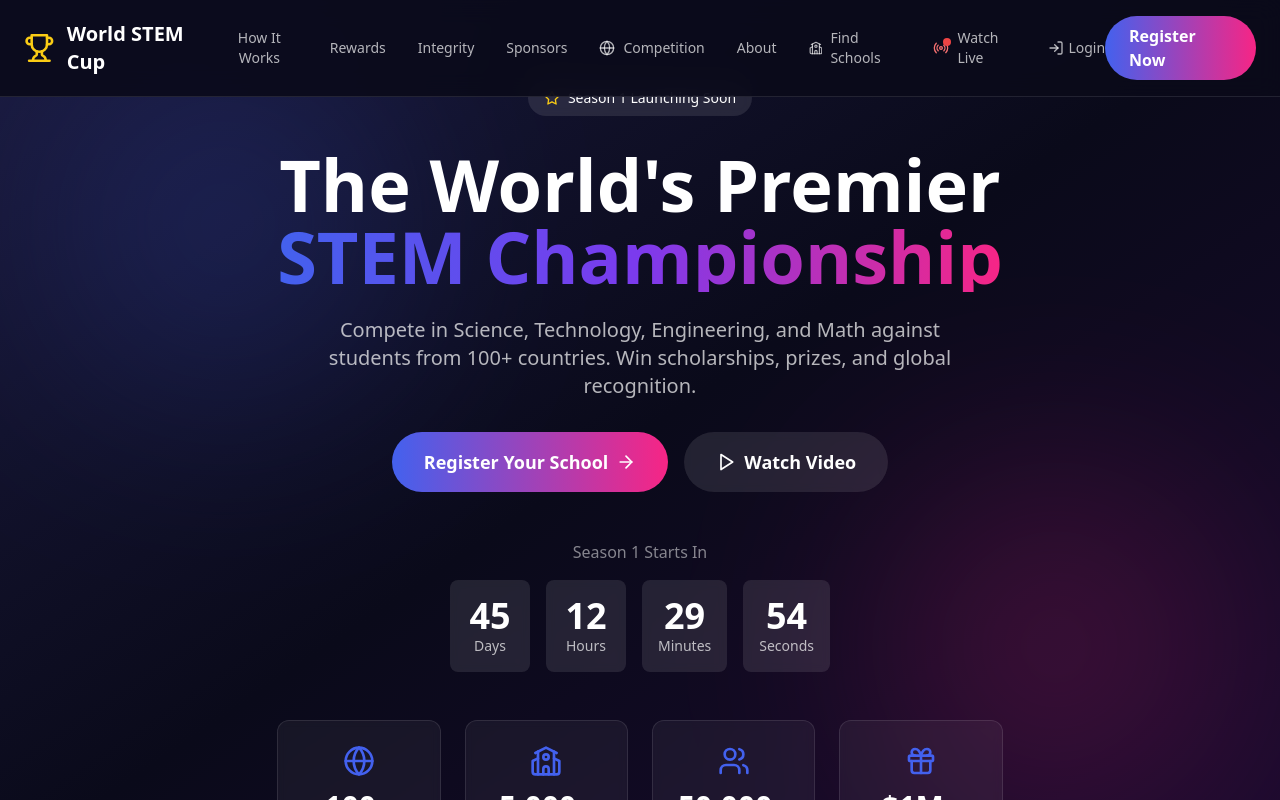
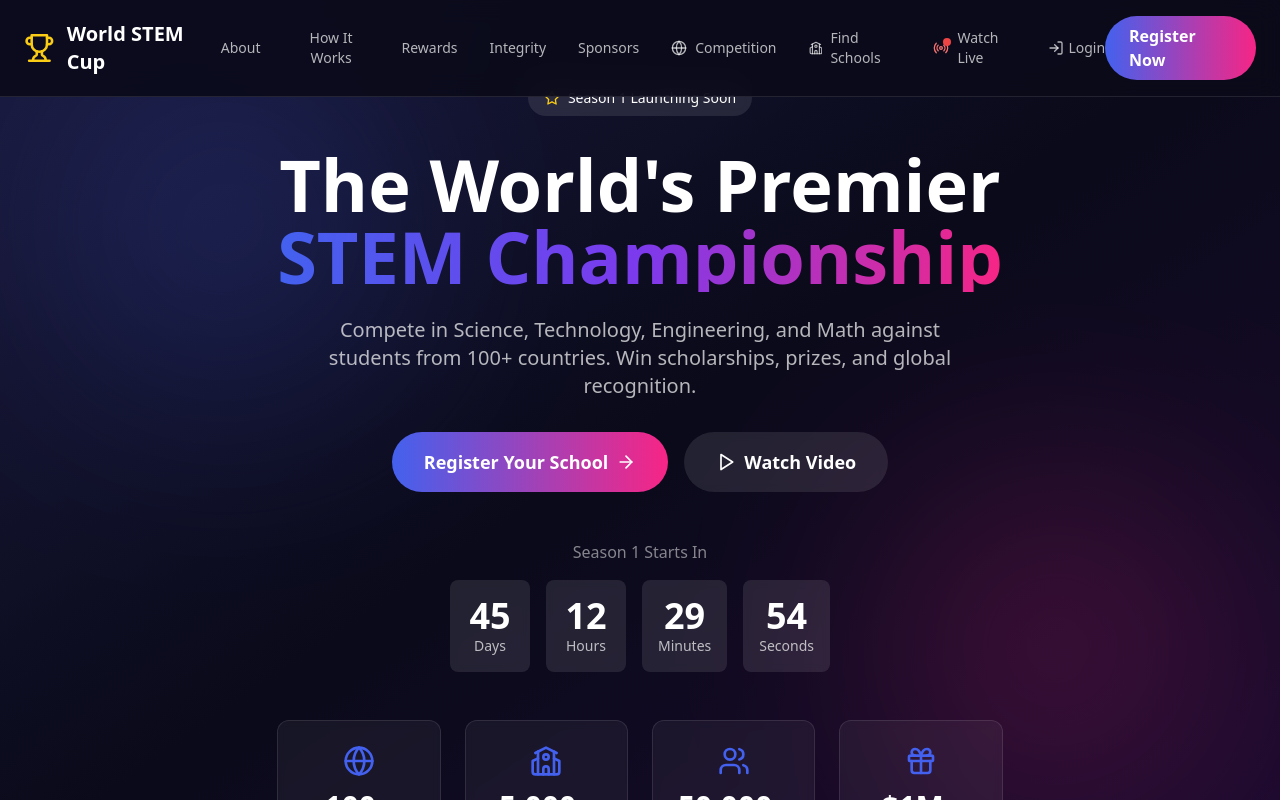
Before and after one commit to fculha/world-stem-cup-launch, a React (Vite) app: page / in a window 1280 px wide. Shown: the top 800 px of the page. Built offline with nearby package versions, Linux system fonts and the light colour scheme; no server answers.

Commit message:
Move About link to leftmost position in navigation
Co-Authored-By: fculha62@gmail.com <fculha62@gmail.com>

```diff
--- a/src/App.tsx
+++ b/src/App.tsx
@@ -396,6 +396,12 @@ function App() {
             <span className="text-xl font-bold">World STEM Cup</span>
           </div>
           <div className="hidden md:flex items-center gap-8">
+            <Link
+              to="/about"
+              className="text-sm text-white/70 hover:text-white transition-colors"
+            >
+              About
+            </Link>
             {['How It Works', 'Rewards', 'Integrity', 'Sponsors'].map((item) => {
               const id = item.toLowerCase().replace(' ', '-');
               return (
@@ -414,12 +420,6 @@ function App() {
             >
               <Globe className="w-4 h-4" />
               Competition
-            </Link>
-            <Link
-              to="/about"
-              className="text-sm text-white/70 hover:text-white transition-colors"
-            >
-              About
             </Link>
             <Link
               to="/schools"
```
